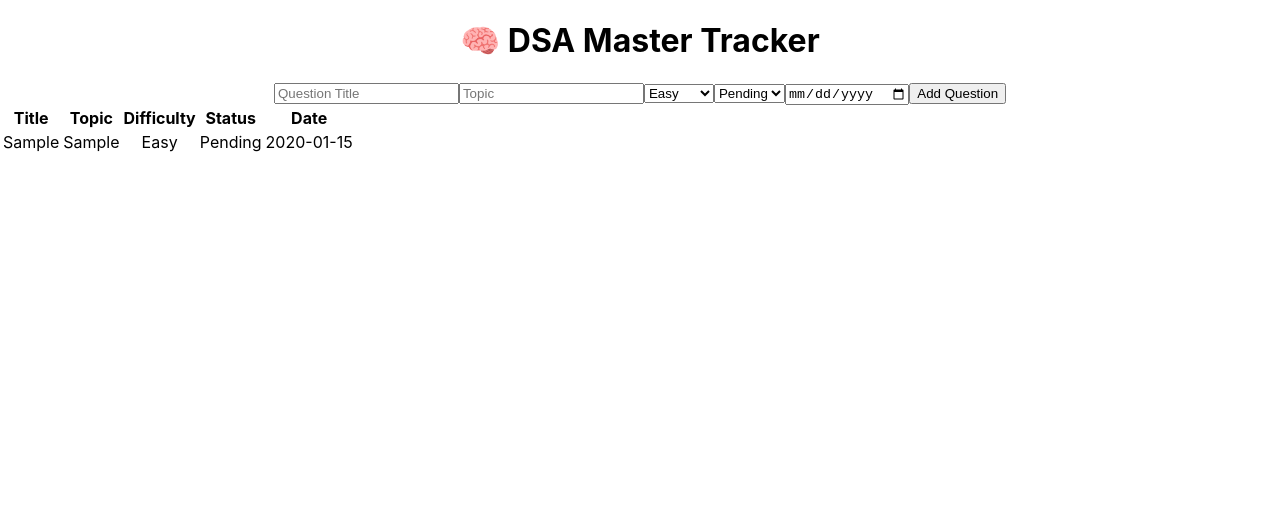
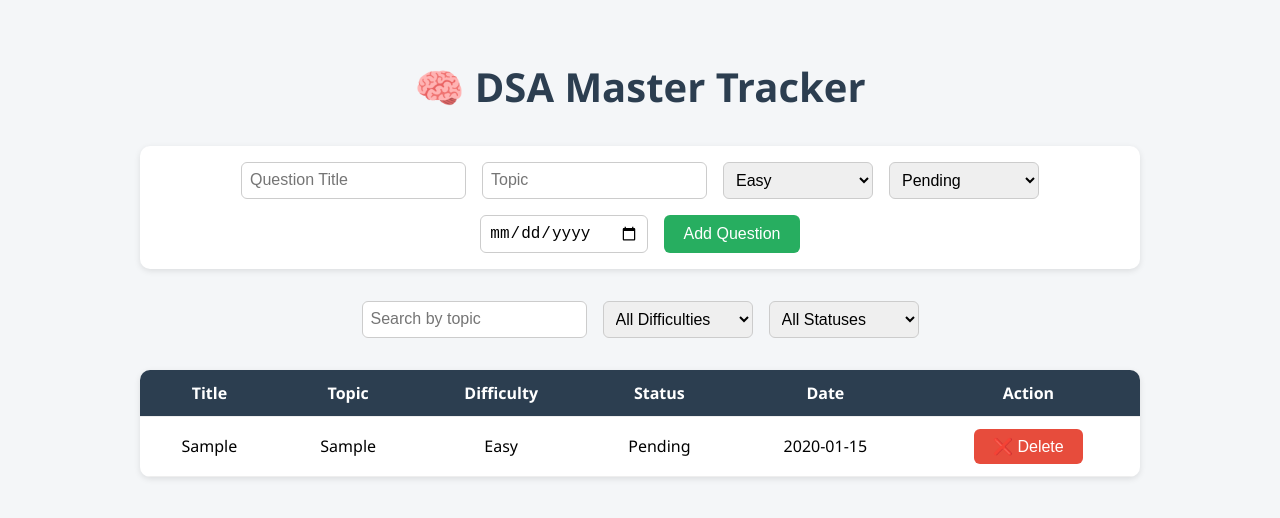
Before and after one commit to Pratik-shedge07/dsa-tracker, a React (Create React App) app: page / in a window 1280 px wide. Both pictures are taken after typing "Sample", "Sample", "2020-01-15" into the empty fields and a click on the button "Add Question". Shown: the top 518 px of the page. Built offline with nearby package versions, Linux system fonts and the light colour scheme.

Commit message:
functions added

```diff
--- a/src/App.css
+++ b/src/App.css
@@ -1,38 +1,98 @@
+body {
+  margin: 0;
+  font-family: 'Segoe UI', Tahoma, Geneva, Verdana, sans-serif;
+  background-color: #f4f6f8;
+}
+
 .App {
+  text-align: center;
+  padding: 2rem;
+  max-width: 1000px;
+  margin: 0 auto;
+}
+
+.heading {
+  font-size: 2.5rem;
+  font-weight: 700;
+  color: #2c3e50;
+  margin-bottom: 2rem;
+}
+
+form {
+  background-color: #ffffff;
+  padding: 1rem;
+  border-radius: 10px;
+  margin-bottom: 2rem;
+  box-shadow: 0 2px 6px rgba(0, 0, 0, 0.1);
+  display: flex;
+  flex-wrap: wrap;
+  gap: 1rem;
+  justify-content: center;
+}
+
+input, select {
+  padding: 0.5rem;
+  font-size: 1rem;
+  border: 1px solid #ccc;
+  border-radius: 6px;
+  min-width: 150px;
+}
+
+button {
+  padding: 0.5rem 1.2rem;
+  background-color: #27ae60;
+  color: white;
+  font-size: 1rem;
+  border: none;
+  border-radius: 6px;
+  cursor: pointer;
+  transition: background-color 0.2s ease-in-out;
+}
+
+button:hover {
+  background-color: #1e8449;
+}
+
+table {
+  width: 100%;
+  border-collapse: collapse;
+  background-color: white;
+  border-radius: 10px;
+  overflow: hidden;
+  box-shadow: 0 2px 6px rgba(0,0,0,0.1);
+}
+
+th, td {
+  padding: 0.75rem 1rem;
+  border-bottom: 1px solid #eee;
   text-align: center;
 }
 
-.App-logo {
-  height: 40vmin;
-  pointer-events: none;
+th {
+  background-color: #2c3e50;
+  color: white;
+  font-weight: 600;
 }
 
-@media (prefers-reduced-motion: no-preference) {
-  .App-logo {
-    animation: App-logo-spin infinite 20s linear;
-  }
+.filters {
+  display: flex;
+  flex-wrap: wrap;
+  gap: 1rem;
+  justify-content: center;
+  margin-bottom: 2rem;
 }
 
-.App-header {
-  background-color: #282c34;
-  min-height: 100vh;
-  display: flex;
-  flex-direction: column;
-  align-items: center;
-  justify-content: center;
-  font-size: calc(10px + 2vmin);
-  color: white;
+.filters input, .filters select {
+  padding: 0.5rem;
+  font-size: 1rem;
+  border-radius: 6px;
+  border: 1px solid #ccc;
 }
 
-.App-link {
-  color: #61dafb;
+td button {
+  background-color: #e74c3c;
 }
 
-@keyframes App-logo-spin {
-  from {
-    transform: rotate(0deg);
-  }
-  to {
-    transform: rotate(360deg);
-  }
+td button:hover {
+  background-color: #c0392b;
 }
--- a/src/App.js
+++ b/src/App.js
@@ -5,6 +5,9 @@ import './App.css';
 
 function App() {
   const [questions, setQuestions] = useState([]);
+  const [search, setSearch] = useState('');
+  const [filterDifficulty, setFilterDifficulty] = useState('All');
+  const [filterStatus, setFilterStatus] = useState('All');
 
   // Load from localStorage
   useEffect(() => {
@@ -21,11 +24,46 @@ function App() {
     setQuestions([newQuestion, ...questions]);
   };
 
+  const handleDelete = (indexToDelete) => {
+    const updated = questions.filter((_, index) => index !== indexToDelete);
+    setQuestions(updated);
+  };
+
+  const filteredQuestions = questions.filter((q) => {
+    return (
+      (filterDifficulty === 'All' || q.difficulty === filterDifficulty) &&
+      (filterStatus === 'All' || q.status === filterStatus) &&
+      q.topic.toLowerCase().includes(search.toLowerCase())
+    );
+  });
+
   return (
     <div className="App">
       <h1 className="heading">🧠 DSA Master Tracker</h1>
+
       <TrackerForm onAdd={handleAdd} />
-      <QuestionList questions={questions} />
+
+      <div className="filters">
+        <input
+          type="text"
+          placeholder="Search by topic"
+          value={search}
+          onChange={(e) => setSearch(e.target.value)}
+        />
+        <select value={filterDifficulty} onChange={(e) => setFilterDifficulty(e.target.value)}>
+          <option value="All">All Difficulties</option>
+          <option value="Easy">Easy</option>
+          <option value="Medium">Medium</option>
+          <option value="Hard">Hard</option>
+        </select>
+        <select value={filterStatus} onChange={(e) => setFilterStatus(e.target.value)}>
+          <option value="All">All Statuses</option>
+          <option value="Pending">Pending</option>
+          <option value="Solved">Solved</option>
+        </select>
+      </div>
+
+      <QuestionList questions={filteredQuestions} onDelete={handleDelete} />
     </div>
   );
 }
--- a/src/components/QuestionList.jsx
+++ b/src/components/QuestionList.jsx
@@ -1,6 +1,6 @@
 import React from 'react';
 
-const QuestionList = ({ questions }) => {
+const QuestionList = ({ questions, onDelete }) => {
   if (questions.length === 0) return <p>No questions added yet.</p>;
 
   return (
@@ -12,6 +12,7 @@ const QuestionList = ({ questions }) => {
           <th>Difficulty</th>
           <th>Status</th>
           <th>Date</th>
+          <th>Action</th>
         </tr>
       </thead>
       <tbody>
@@ -22,6 +23,9 @@ const QuestionList = ({ questions }) => {
             <td>{q.difficulty}</td>
             <td>{q.status}</td>
             <td>{q.date}</td>
+            <td>
+              <button onClick={() => onDelete(index)}>❌ Delete</button>
+            </td>
           </tr>
         ))}
       </tbody>
```
